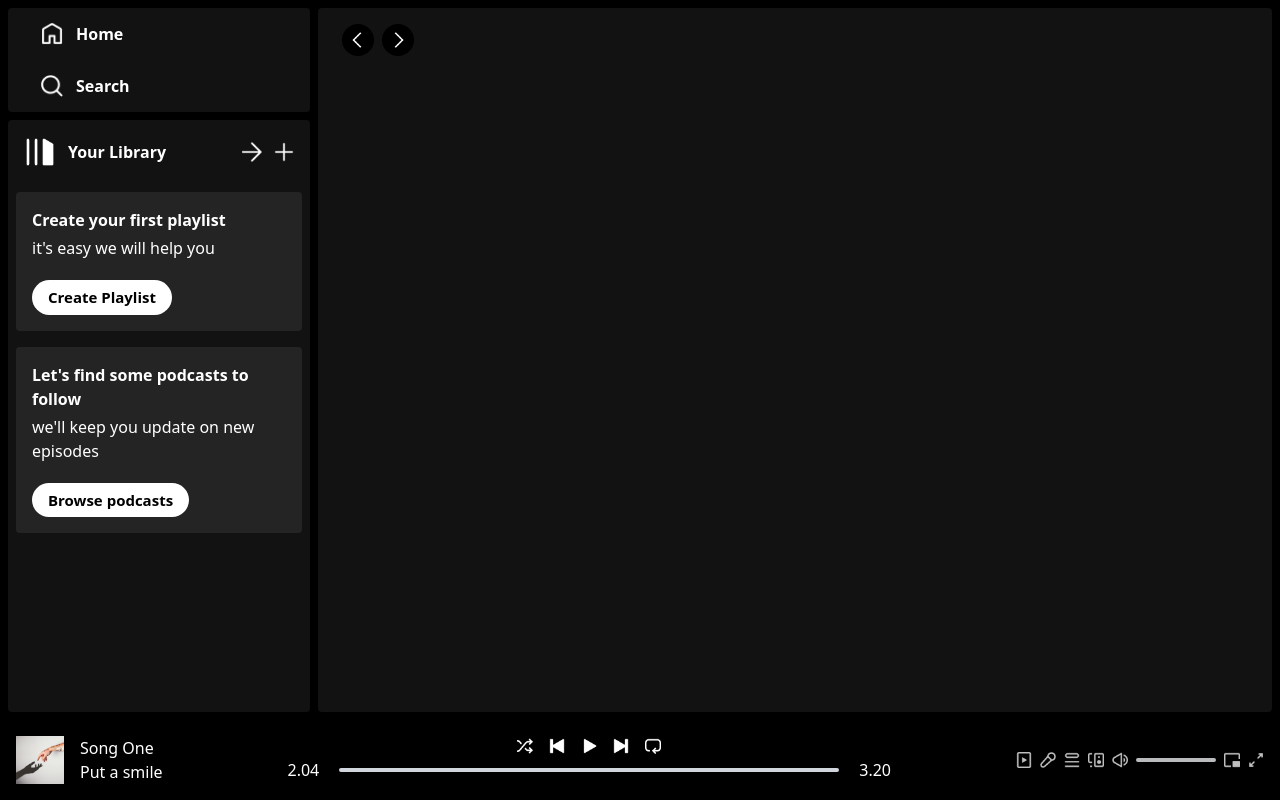
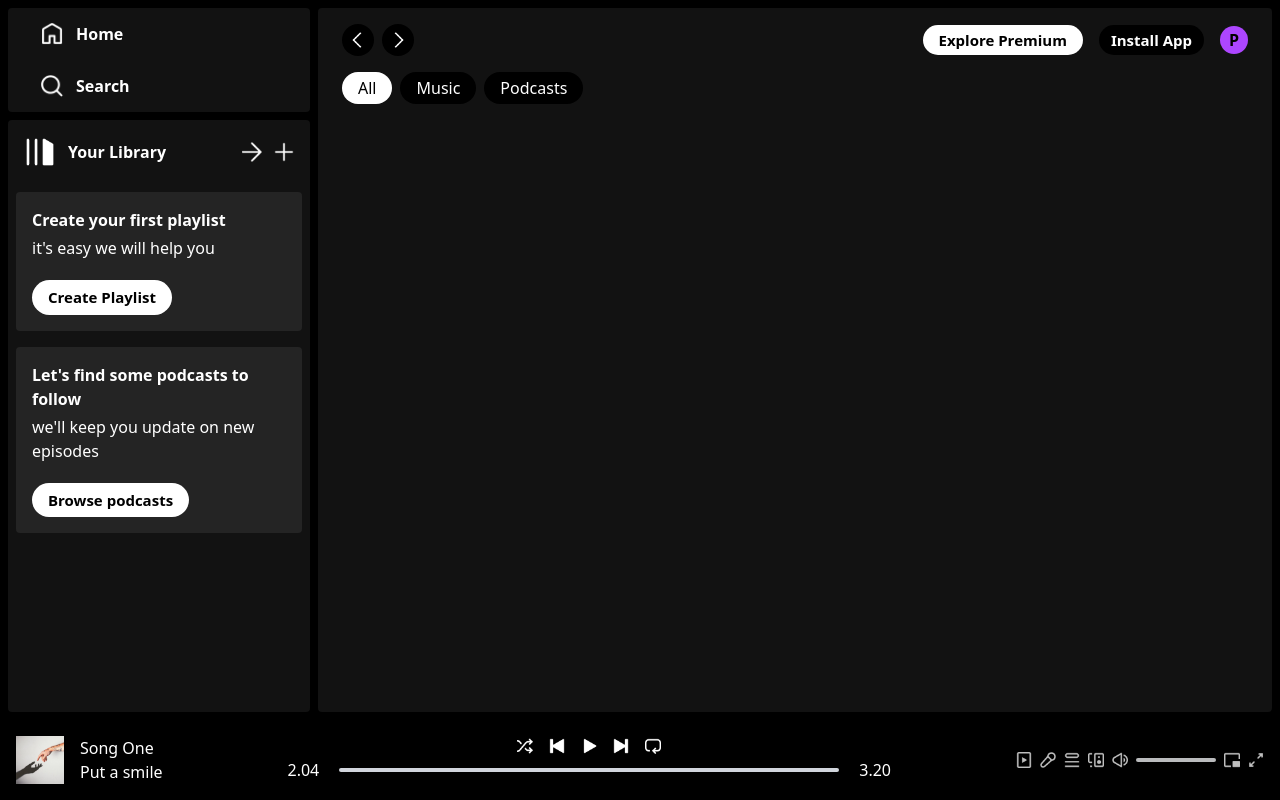
Before and after one commit to Prathamesh910/SPOTIFY_CLONE, a React (Vite) app: page / in a window 1280 px wide. Built offline with nearby package versions, Linux system fonts and the light colour scheme.

Commit message:
Completed Navbar component...

```diff
--- a/src/components/Navbar.jsx
+++ b/src/components/Navbar.jsx
@@ -1,19 +1,45 @@
-import React from 'react'
-import { assets } from '../assets/assets'
+import React from "react";
+import { assets } from "../assets/assets";
 
 const Navbar = () => {
   return (
     <>
-<div className='w-full flex justify-between items-center font-semibold'>
-<div className='flex items-center gap-2'>
+      <div className="w-full flex justify-between items-center font-semibold">
+        <div className="flex items-center gap-2">
+          <img
+            className="w-8 bg-black p-2 rounded-2xl cursor-pointer"
+            src={assets.arrow_left}
+            alt=""
+          />
+          <img
+            className="w-8 bg-black p-2 rounded-2xl cursor-pointer"
+            src={assets.arrow_right}
+            alt=""
+          />
+        </div>
+        <div className="flex items-center gap-4">
+          <p className="bg-white text-black text-[15px] px-4 py-1 rounded-2xl hidden md:block cursor-pointer">
+            Explore Premium
+          </p>
+          <p className="bg-black py-1 px-3 rounded-2xl text-[15px] cursor-pointer">
+            Install App
+          </p>
+          <p className="bg-purple-500 text-black w-7 h-7 rounded-full flex items-center justify-center ">
+            P
+          </p>
+        </div>
+      </div>
+      <div className="flex items-center gap-2 mt-4 ">
+        <p className="bg-white text-black px-4 py-1 rounded-2xl cursor-pointer">
+          All
+        </p>
+        <p className="bg-black px-4 py-1 rounded-2xl cursor-pointer">Music</p>
+        <p className="bg-black px-4 py-1 rounded-2xl cursor-pointer">
+          Podcasts
+        </p>
+      </div>
+    </>
+  );
+};
 
-<img className='w-8 bg-black p-2 rounded-2xl cursor-pointer' src={assets.arrow_left} alt="" />
-<img className='w-8 bg-black p-2 rounded-2xl cursor-pointer' src={assets.arrow_right} alt="" />
-</div>
-</div>
-
-    </>
-  )
-}
-
-export default Navbar
+export default Navbar;
```
